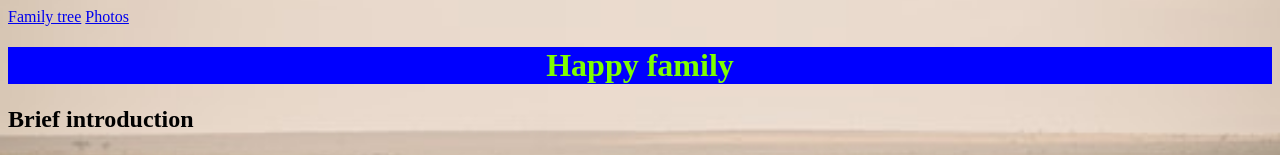
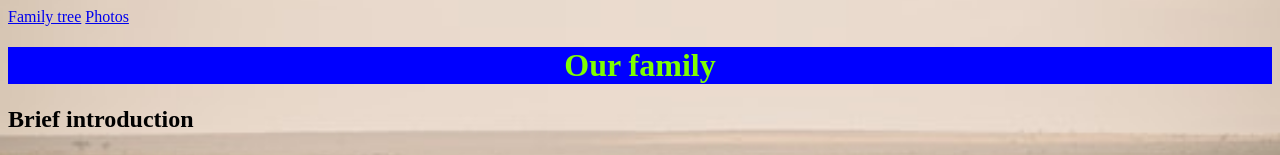
Before and after one commit to vicky614221/vicky614221.github.io, a plain HTML site: page Index.html in a window 1280 px wide. Shown: the top 155 px of the page. Drawn offline with Linux system fonts and the light colour scheme.

Commit message:
minorr upd

```diff
--- a/Index.html
+++ b/Index.html
@@ -7,7 +7,7 @@
    </head>
    <body>
 
-       <h1 id="main_heading">Happy family</h1>
+       <h1 id="main_heading">Our family</h1>
        <h2>Brief introduction</h2>
        <p class="para">Below is the main list, starting from Thangavelu
        </p>
```
Also changed, not shown: index.html (+1 -1 lines).
